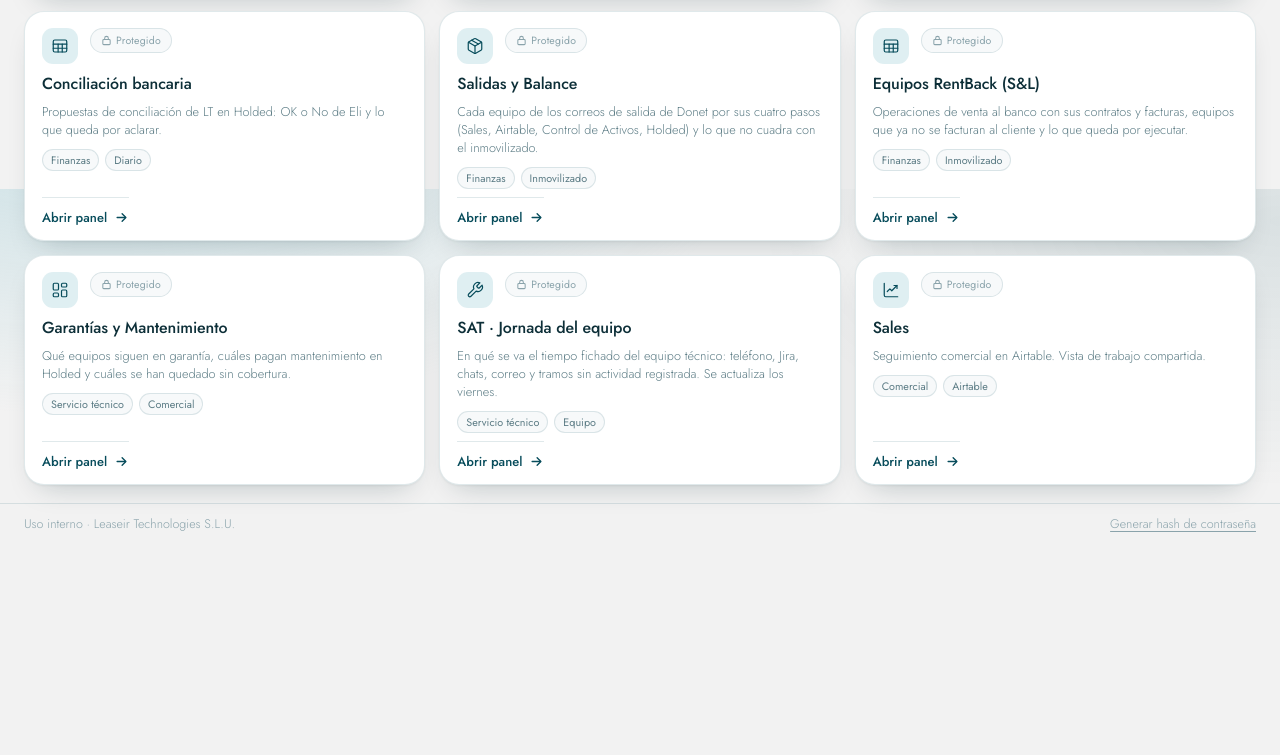
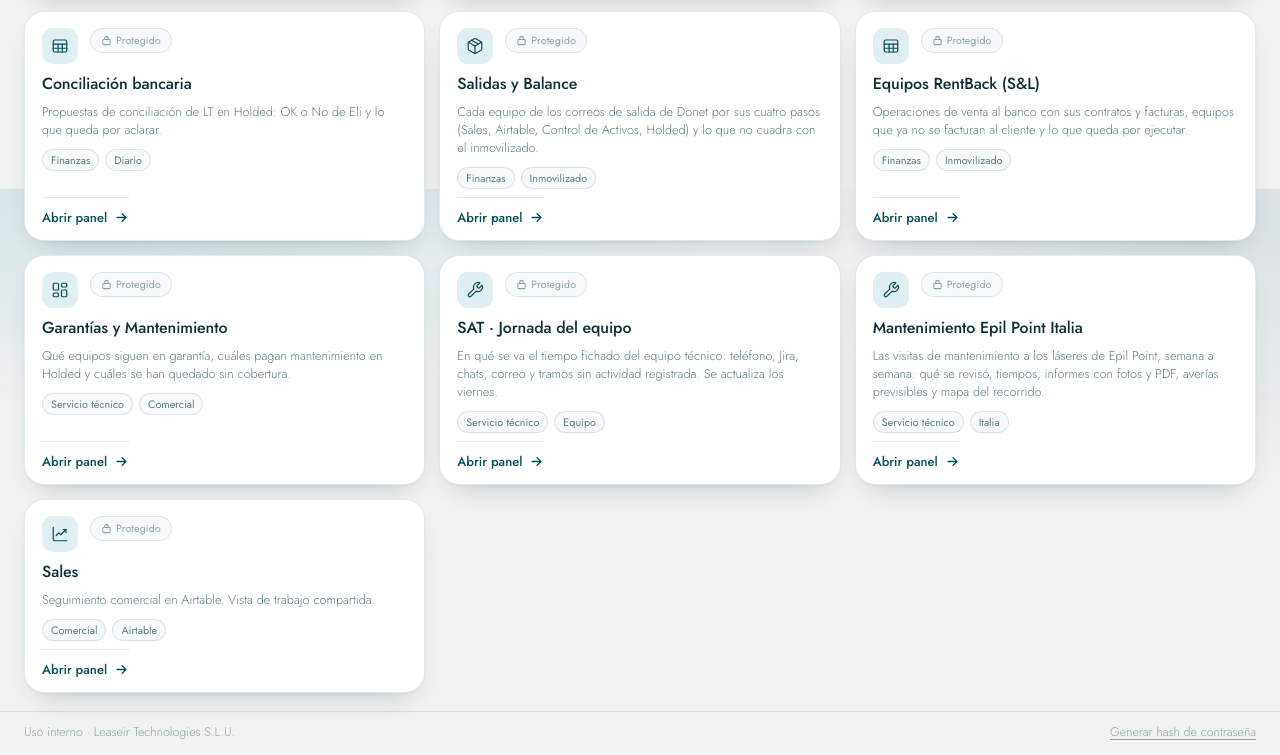
Before and after one commit to alejandroleaseir97/leaseir-portal, a plain HTML site: page index.html in a window 1280 px wide. Shown: the part 611-1366 px from the top of the page. Before the commit the page ends 1158 px from the top, so only its background shows below. Drawn offline with Linux system fonts and the light colour scheme.

Commit message:
Portal: tarjeta Mantenimiento Epil Point Italia

```diff
--- a/index.html
+++ b/index.html
@@ -387,6 +387,15 @@ const CONFIG = {
       icono: "sat"
     },
     {
+      id: "epil-point",
+      nombre: "Mantenimiento Epil Point Italia",
+      descripcion: "Las visitas de mantenimiento a los láseres de Epil Point, semana a semana: qué se revisó, tiempos, informes con fotos y PDF, averías previsibles y mapa del recorrido.",
+      url: "https://claude.ai/artifact/KUQDT7WawrXP6rRPXP3Y22",
+      hash: "432d3fddb71fe6d05451e698e7093295b8a8748f38c6a909c22496a65a5101af",
+      tags: ["Servicio técnico", "Italia"],
+      icono: "sat"
+    },
+    {
       id: "airtable",
       nombre: "Sales",
       descripcion: "Seguimiento comercial en Airtable. Vista de trabajo compartida.",
```
